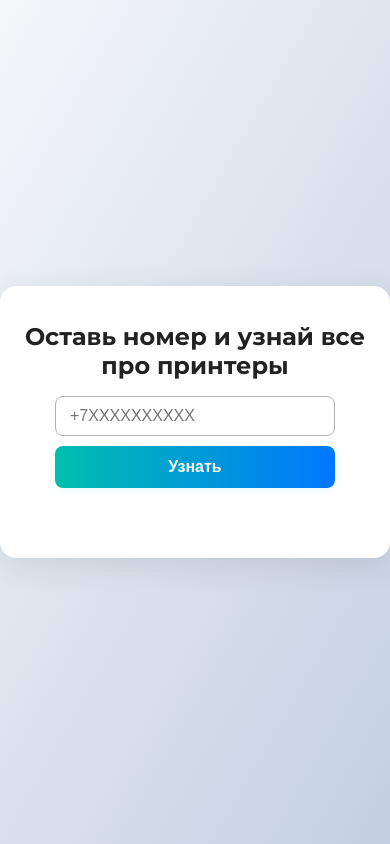
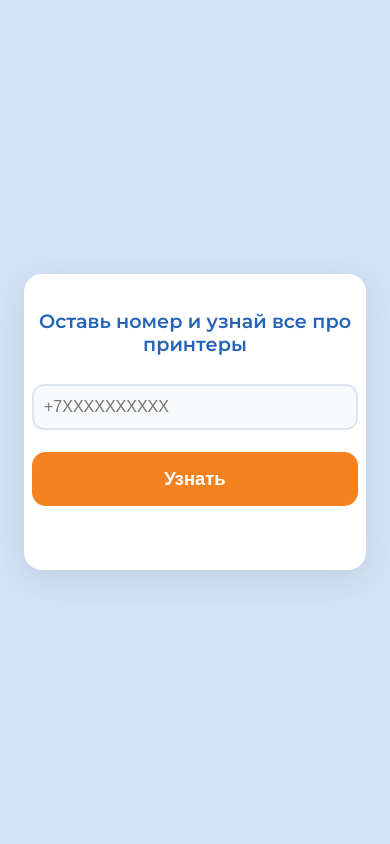
Before and after one commit to KunuTOK/3d_calc, a plain HTML site: page Printer.html in a window 390 px wide. Drawn offline with Linux system fonts and the light colour scheme.

Commit message:
Применён современный дизайн формы к Printer.html (как в Detail.html)

```diff
--- a/Printer.html
+++ b/Printer.html
@@ -5,123 +5,102 @@
     <meta name="viewport" content="width=device-width, initial-scale=1.0" />
     <title>Оставь номер и узнай все про принтеры</title>
     <link
-      href="https://fonts.googleapis.com/css2?family=Montserrat:wght@400;700&display=swap"
+      href="https://fonts.googleapis.com/css2?family=Montserrat:wght@400;600&display=swap"
       rel="stylesheet"
     />
     <style>
+      html,
       body {
+        height: 100%;
         margin: 0;
         padding: 0;
-        font-family: "Montserrat", Arial, sans-serif;
-        background: linear-gradient(120deg, #f5f7fa 0%, #c3cfe2 100%);
+      }
+      body {
         min-height: 100vh;
+        background: #d3e3f6;
         display: flex;
-        flex-direction: column;
         align-items: center;
         justify-content: center;
+        font-family: "Montserrat", Arial, sans-serif;
       }
       .container {
         background: #fff;
-        border-radius: 24px;
+        border-radius: 32px;
         box-shadow: 0 8px 32px rgba(60, 60, 60, 0.12);
-        padding: 40px 32px 32px 32px;
-        max-width: 420px;
+        padding: 48px 32px 40px 32px;
+        max-width: 400px;
         width: 100%;
         text-align: center;
         position: relative;
         z-index: 2;
-        margin: 20px;
-        box-sizing: border-box;
+        margin: 24px;
       }
       h1 {
         font-size: 2rem;
-        font-weight: 700;
-        margin-bottom: 18px;
-        color: #222;
+        font-weight: 600;
+        margin-bottom: 28px;
+        color: #2563b6;
+        line-height: 1.2;
       }
       .phone-form {
         display: flex;
-        align-items: center;
-        justify-content: center;
-        gap: 12px;
-        margin-bottom: 18px;
-        flex-wrap: wrap;
+        flex-direction: column;
+        gap: 18px;
+        margin-bottom: 0;
       }
       .phone-form input[type="tel"] {
-        font-size: 1.1rem;
-        padding: 10px 14px;
-        border: 1px solid #b0b0b0;
-        border-radius: 8px;
+        width: 100%;
+        max-width: 100%;
+        padding: 16px 18px;
+        border: 2px solid #e0e6ed;
+        border-radius: 12px;
+        font-size: 1.08rem;
+        color: #222;
+        background: #f8fafc;
+        transition: border-color 0.3s;
         outline: none;
-        transition: border 0.2s;
-        width: 180px;
         box-sizing: border-box;
       }
       .phone-form input[type="tel"]:focus {
-        border: 1.5px solid #00bfae;
+        border-color: #2563b6;
+        background: #fff;
       }
       .phone-form button {
-        background: linear-gradient(90deg, #00bfae 0%, #0077ff 100%);
+        width: 100%;
+        padding: 16px;
+        font-size: 1.15rem;
+        font-weight: 600;
+        background-color: #f58220;
         color: #fff;
         border: none;
-        border-radius: 8px;
-        padding: 10px 22px;
-        font-size: 1.1rem;
-        font-weight: 600;
+        border-radius: 14px;
         cursor: pointer;
-        transition: background 0.2s, box-shadow 0.2s;
-        box-shadow: 0 2px 8px rgba(0, 191, 174, 0.08);
-        white-space: nowrap;
+        transition: background 0.2s;
+        margin-top: 4px;
+      }
+      .phone-form button:hover {
+        background: #e06d0d;
       }
       .phone-form button:active {
-        background: linear-gradient(90deg, #0077ff 0%, #00bfae 100%);
+        background: #c95e0b;
       }
       .error {
         color: #f44336;
-        font-size: 0.98rem;
-        margin-bottom: 10px;
+        font-size: 1rem;
+        margin: 18px 0 0 0;
         min-height: 22px;
       }
-      @media (max-width: 480px) {
+      @media (max-width: 500px) {
         .container {
-          padding: 20px 16px;
-          margin: 10px;
-          border-radius: 16px;
+          padding: 24px 8px 24px 8px;
+          border-radius: 18px;
         }
         h1 {
-          font-size: 1.5rem;
-          margin-bottom: 16px;
-        }
-        .phone-form {
-          flex-direction: column;
-          gap: 10px;
+          font-size: 1.2rem;
         }
         .phone-form input[type="tel"] {
-          width: 100%;
-          max-width: 280px;
           font-size: 1rem;
-        }
-        .phone-form button {
-          width: 100%;
-          max-width: 280px;
-          font-size: 1rem;
-          padding: 12px 20px;
-        }
-        .error {
-          font-size: 0.9rem;
-        }
-      }
-      @media (max-width: 320px) {
-        .container {
-          padding: 16px 12px;
-          margin: 8px;
-        }
-        h1 {
-          font-size: 1.3rem;
-        }
-        .phone-form input[type="tel"],
-        .phone-form button {
-          max-width: 240px;
+          padding: 12px 10px;
         }
       }
     </style>
```
